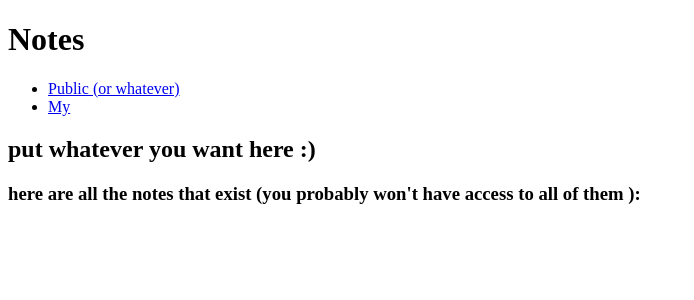
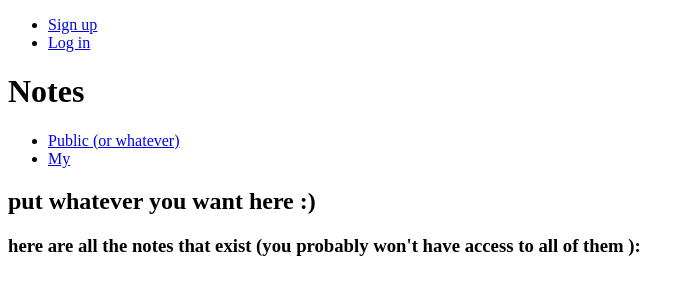
Before and after one commit to false-positive/notewell, a Django app: page /notes/ in a window 1280 px wide. Shown: the top 300 px of the page, without its empty margins (0-694 px from the left). Run offline with Django 3.2, Linux system fonts and the light colour scheme; data that the repository does not hold is empty.

Commit message:
Added account header

```diff
--- a/website/notes/templates/notes/base.html
+++ b/website/notes/templates/notes/base.html
@@ -12,6 +12,17 @@
     {% endif %}
 </head>
 <body>
+    <header>
+        <ul>
+            {% if not user.is_authenticated %}
+            <li><a href="{% url 'accounts:register' %}">Sign up</a></li>
+            <li><a href="{% url 'accounts:login' %}">Log in</a></li>
+            {% else %}
+            <li>{{ user.username }}</li>
+            <li><a href="{% url 'accounts:logout' %}">Log out</a></li>
+            {% endif %}
+        </ul>
+    </header>
     <h1>Notes</h1>
     <ul>
         <li><a href="{% url 'notes:index' %}">Public (or whatever)</a></li>
```
